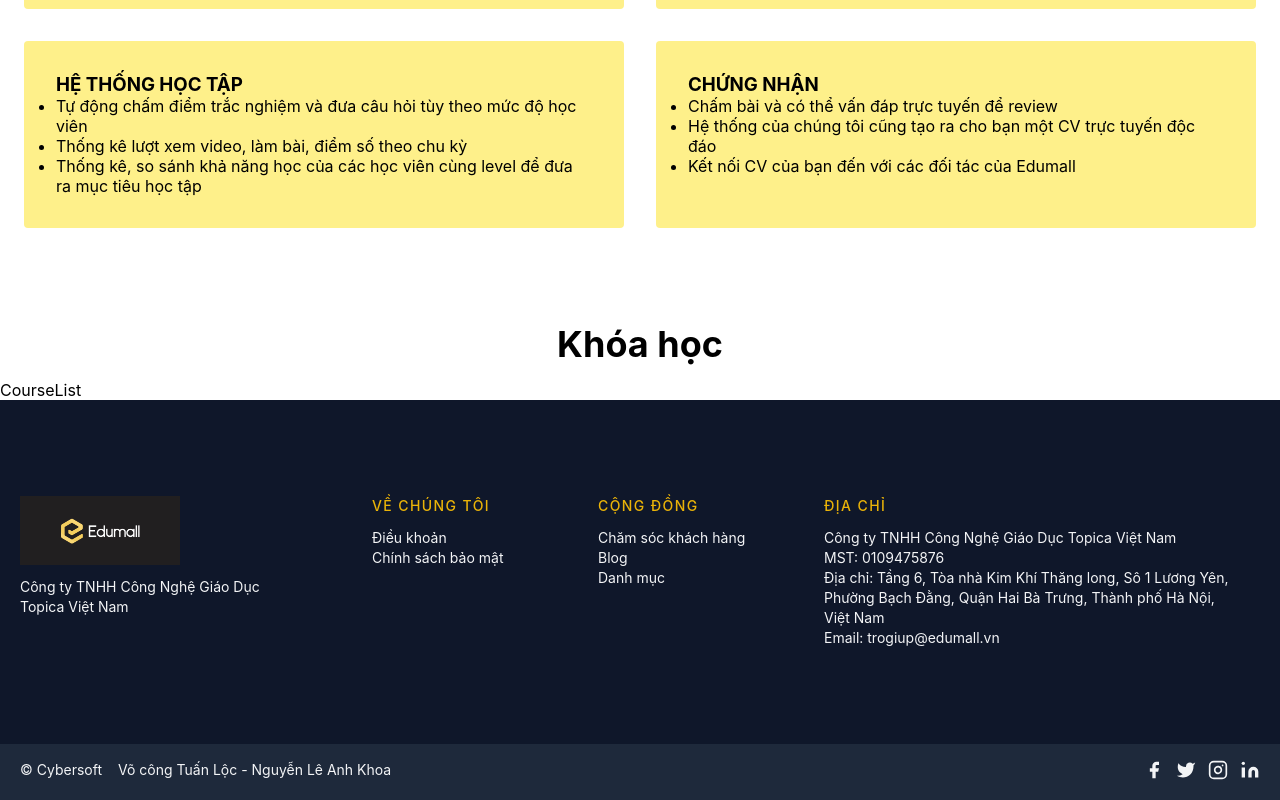
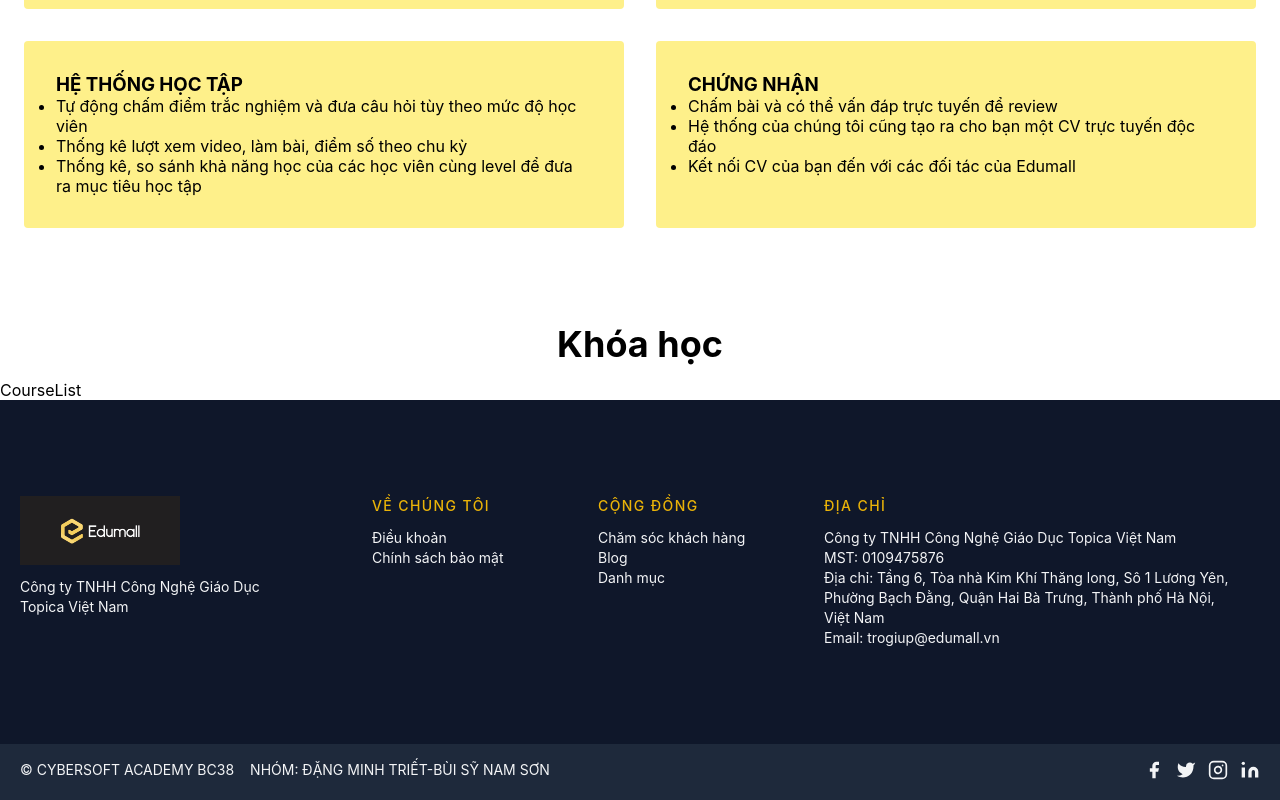
Before and after one commit to buisynamson/BC38-Elearning-Project-MinhTriet-Namson, a React (Create React App) app: page / in a window 1280 px wide. Shown: the part 880-1680 px from the top of the page. Built offline with nearby package versions, Linux system fonts and the light colour scheme.

Commit message:
fix footer

```diff
--- a/src/features/Home/components/Footer.jsx
+++ b/src/features/Home/components/Footer.jsx
@@ -82,14 +82,14 @@ const Footer = () => {
       <div className="bg-slate-800">
         <div className="container mx-auto py-4 px-5 flex flex-wrap flex-col sm:flex-row">
           <p className="text-gray-100  text-sm text-center sm:text-left">
-            © Cybersoft
+            © CYBERSOFT ACADEMY BC38
             <a
-              href="https://twitter.com/knyttneve"
+              href="#"
               rel="noopener noreferrer"
               className="text-gray-100 ml-4 no-underline"
               target="_blank"
             >
-              Võ công Tuấn Lộc - Nguyễn Lê Anh Khoa
+              NHÓM: ĐẶNG MINH TRIẾT-BÙI SỸ NAM SƠN
             </a>
           </p>
           <span className="inline-flex sm:ml-auto sm:mt-0 mt-2 justify-center sm:justify-start">
```
